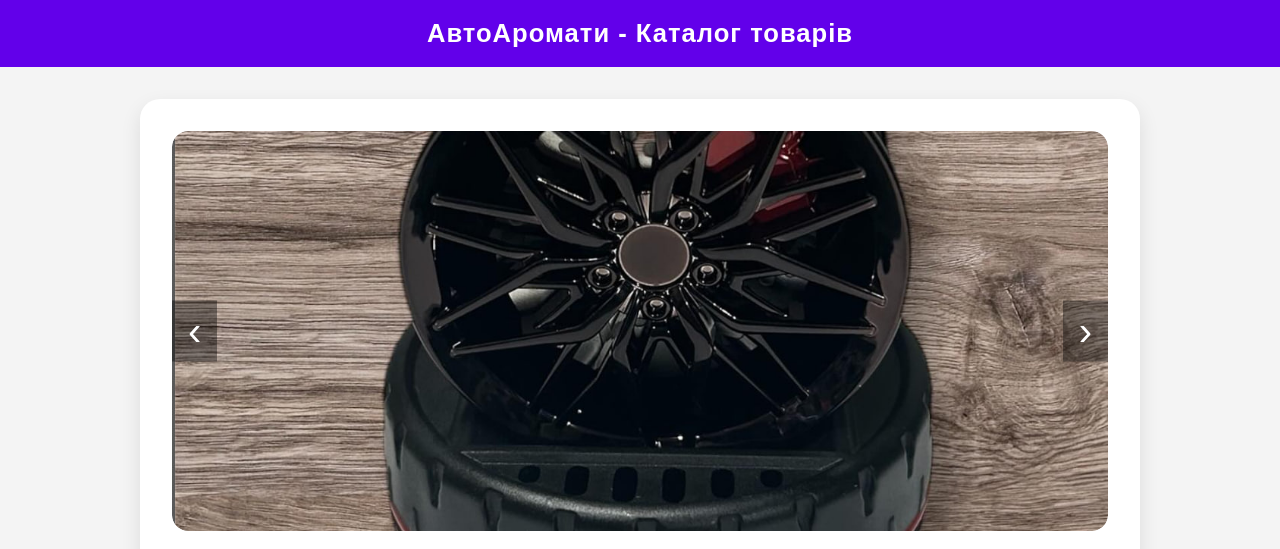
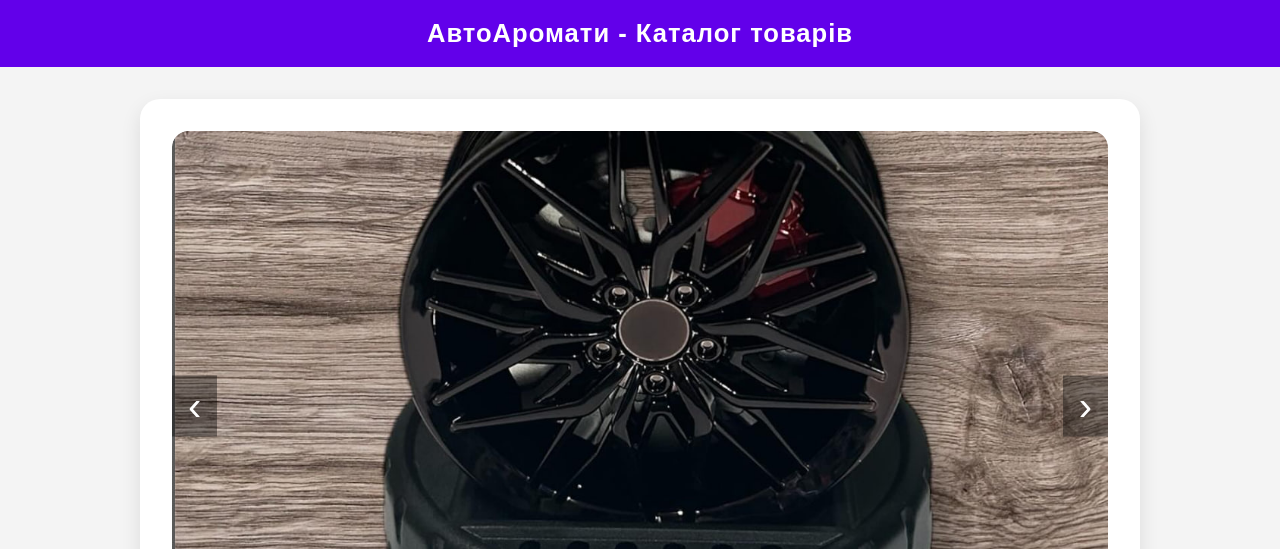
Before and after one commit to lux-car-parfum/shop, a plain HTML site: page product1.html in a window 1280 px wide. Shown: the top 549 px of the page. Drawn offline with Linux system fonts and the light colour scheme.

```diff
--- a/product1.html
+++ b/product1.html
@@ -60,12 +60,13 @@
     }
 
     .slides img {
-      width: 100%;
-      height: 400px;
-      object-fit: cover;
-      border-radius: 16px;
-      flex-shrink: 0;
-    }
+  width: 100%;
+  height: 550px; /* ЗБІЛЬШЕНА ВИСОТА */
+  object-fit: cover;
+  border-radius: 16px;
+  flex-shrink: 0;
+}
+
 
     .arrow {
       position: absolute;
```
